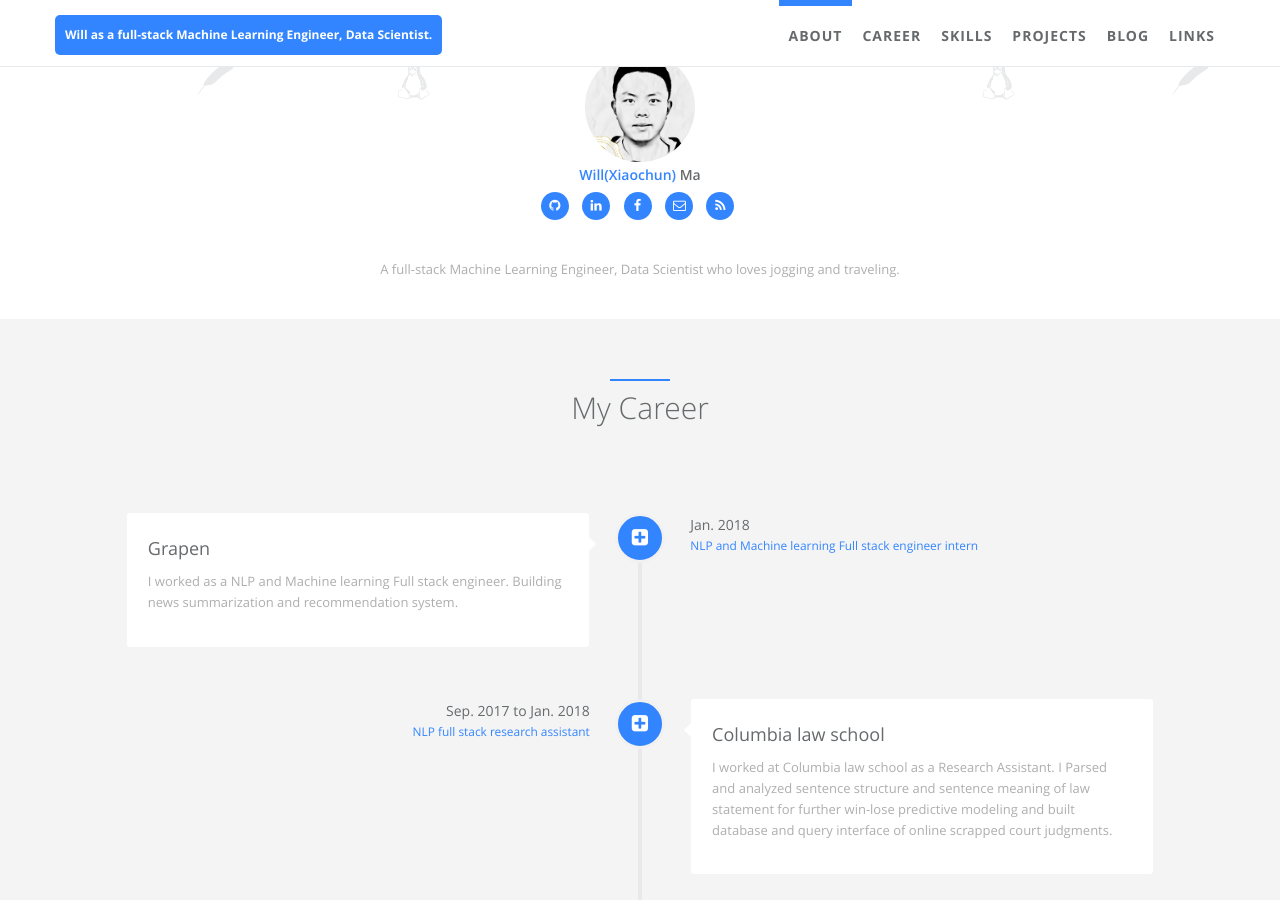
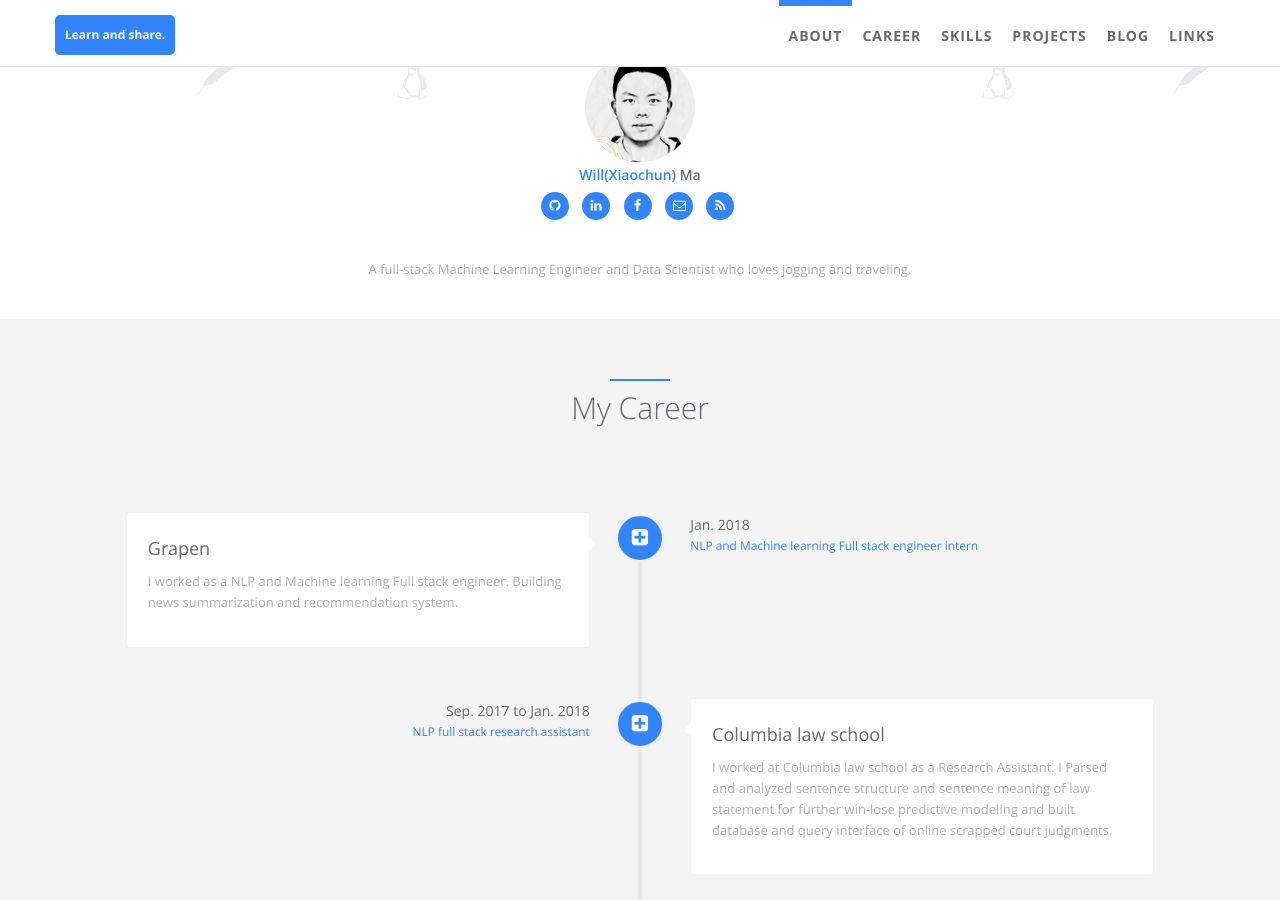
Before and after one commit to mxc19912008/previous-site, a Jekyll site: the page built from index.html, in a window 1280 px wide and 900 px high, scrolled down 563 px. Built offline with Jekyll 4.4.1, drawn with Linux system fonts in a browser that asks for light colours; some of the changed text lies outside the part shown.

Commit message:
Update _config.yml

```diff
--- a/_config.yml
+++ b/_config.yml
@@ -1,7 +1,7 @@
 # Welcome to Jekyll!
 
 # Website settings
-title: Will as a full-stack Machine Learning Engineer, Data Scientist.
+title: Learn and share.
 description: Will's personal website and blog,use Jekyll and github pages.
 keywords: Will Ma,Xiaochun Ma,blog,Data scientist,Machine learning
 # baseurl:  /home # if you have suburl as homepage like '/homepage', please change it to '/homepage' and your repo's name should be 'homepage'
@@ -28,7 +28,7 @@ author: # change following line to your infomation.
   skill_icon2:
     - name: fa-linux
     - name: icon-apache
-  desc: A full-stack Machine Learning Engineer, Data Scientist who loves jogging and traveling.
+  desc: A full-stack Machine Learning Engineer and Data Scientist who loves jogging and traveling.
 
 # comment
 disqus:  # if you wanna comment feature, go to https://disqus.com/ to get your configuration; if not, comment following two lines.
```
